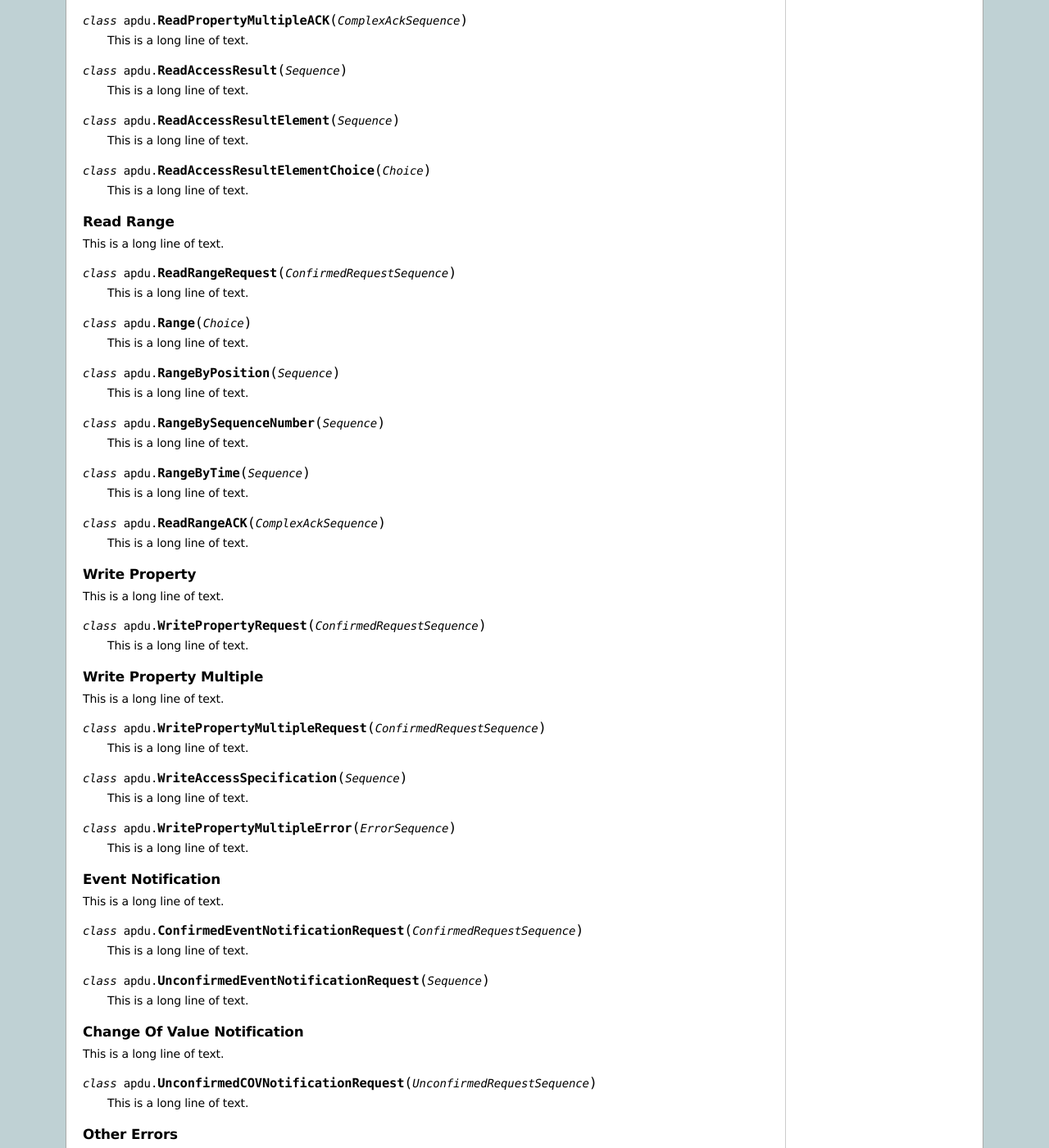
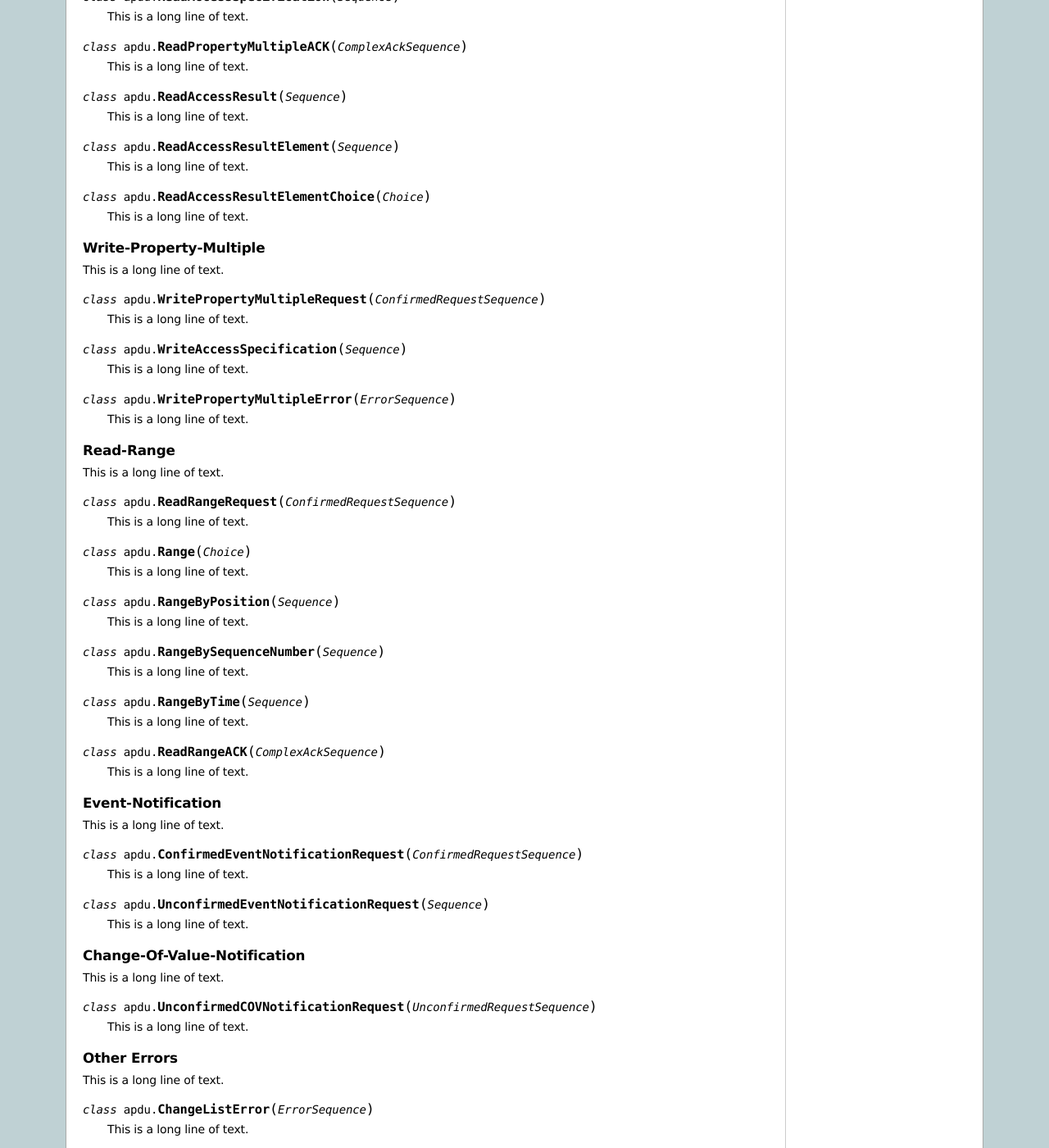
Before and after one commit to giuseppebattista/bacpypessample, a Sphinx documentation site: the page built from docs/source/modules/apdu.rst, in a window 1280 px wide and 1400 px high, scrolled down 4561 px. Shown: the whole window at 82% size. Built offline with Sphinx 7.4.7, drawn with Linux system fonts in a browser that asks for light colours; pages that are not in the unit, such as notebooks, are missing from menus; some of the changed text lies outside the part shown.

Commit message:
Slightly better grouping and rename section titles

```diff
--- a/docs/source/modules/apdu.rst
+++ b/docs/source/modules/apdu.rst
@@ -224,17 +224,12 @@ This is a long line of text.
 
     This is a long line of text.
 
-I Am
-^^^^
-
-This is a long line of text.
-
 .. class:: IAmRequest(UnconfirmedRequestSequence)
 
     This is a long line of text.
 
-Who Has
-^^^^^^^
+Who-Has/I-Have
+^^^^^^^^^^^^^^
 
 This is a long line of text.
 
@@ -330,33 +348,7 @@ This is a long line of text.
 
     This is a long line of text.
 
-Write Property
-^^^^^^^^^^^^^^
-
-This is a long line of text.
-
-.. class:: WritePropertyRequest(ConfirmedRequestSequence)
-
-    This is a long line of text.
-
-Write Property Multiple
-^^^^^^^^^^^^^^^^^^^^^^^
-
-This is a long line of text.
-
-.. class:: WritePropertyMultipleRequest(ConfirmedRequestSequence)
-
-    This is a long line of text.
-
-.. class:: WriteAccessSpecification(Sequence)
-
-    This is a long line of text.
-
-.. class:: WritePropertyMultipleError(ErrorSequence)
-
-    This is a long line of text.
-
-Event Notification
+Event-Notification
 ^^^^^^^^^^^^^^^^^^
 
 This is a long line of text.
@@ -369,7 +361,7 @@ This is a long line of text.
 
     This is a long line of text.
 
-Change Of Value Notification
+Change-Of-Value-Notification
 ^^^^^^^^^^^^^^^^^^^^^^^^^^^^
 
 This is a long line of text.
```
Also changed, not shown: other parts of docs/source/modules/apdu.rst (+31 -8 lines).
